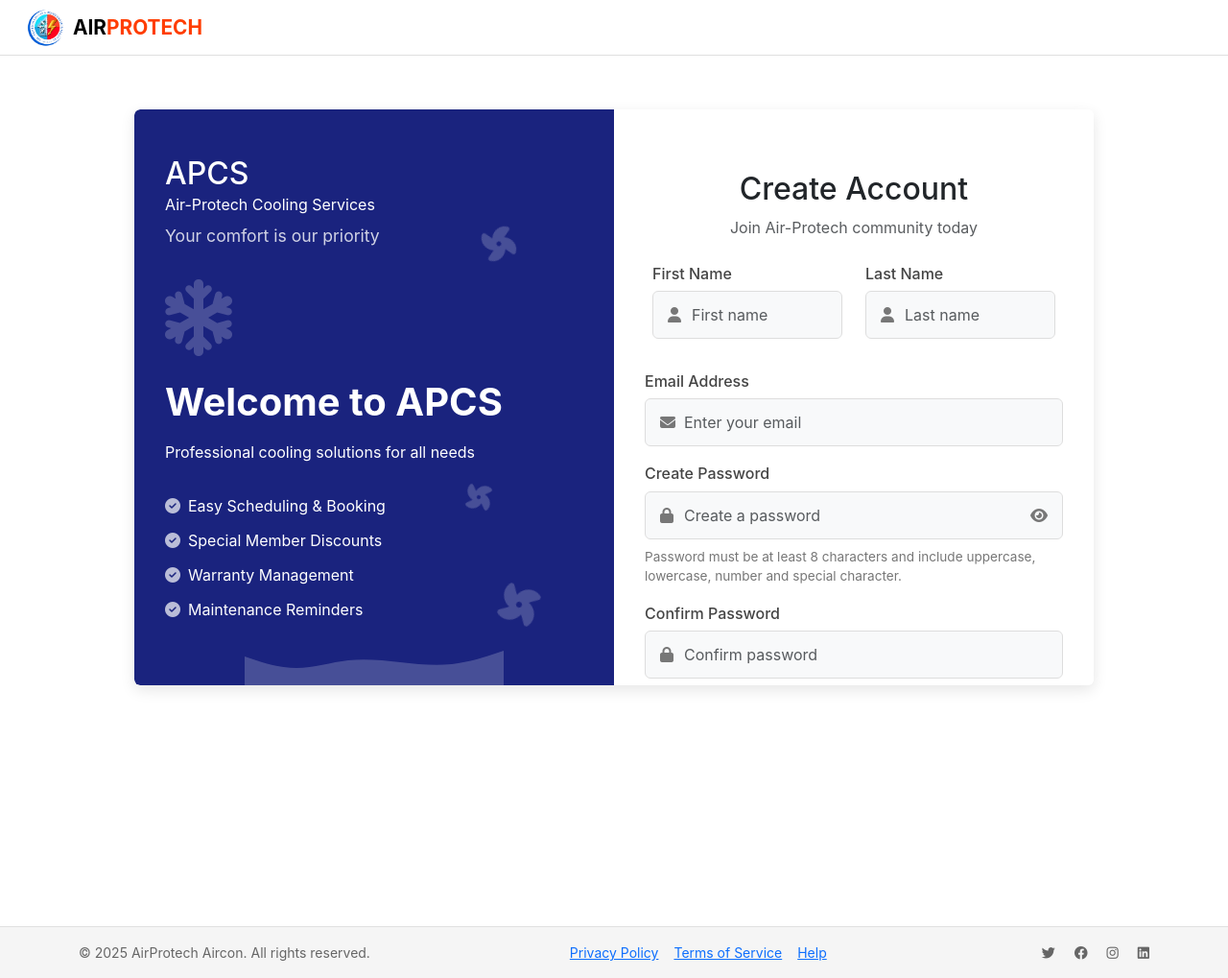
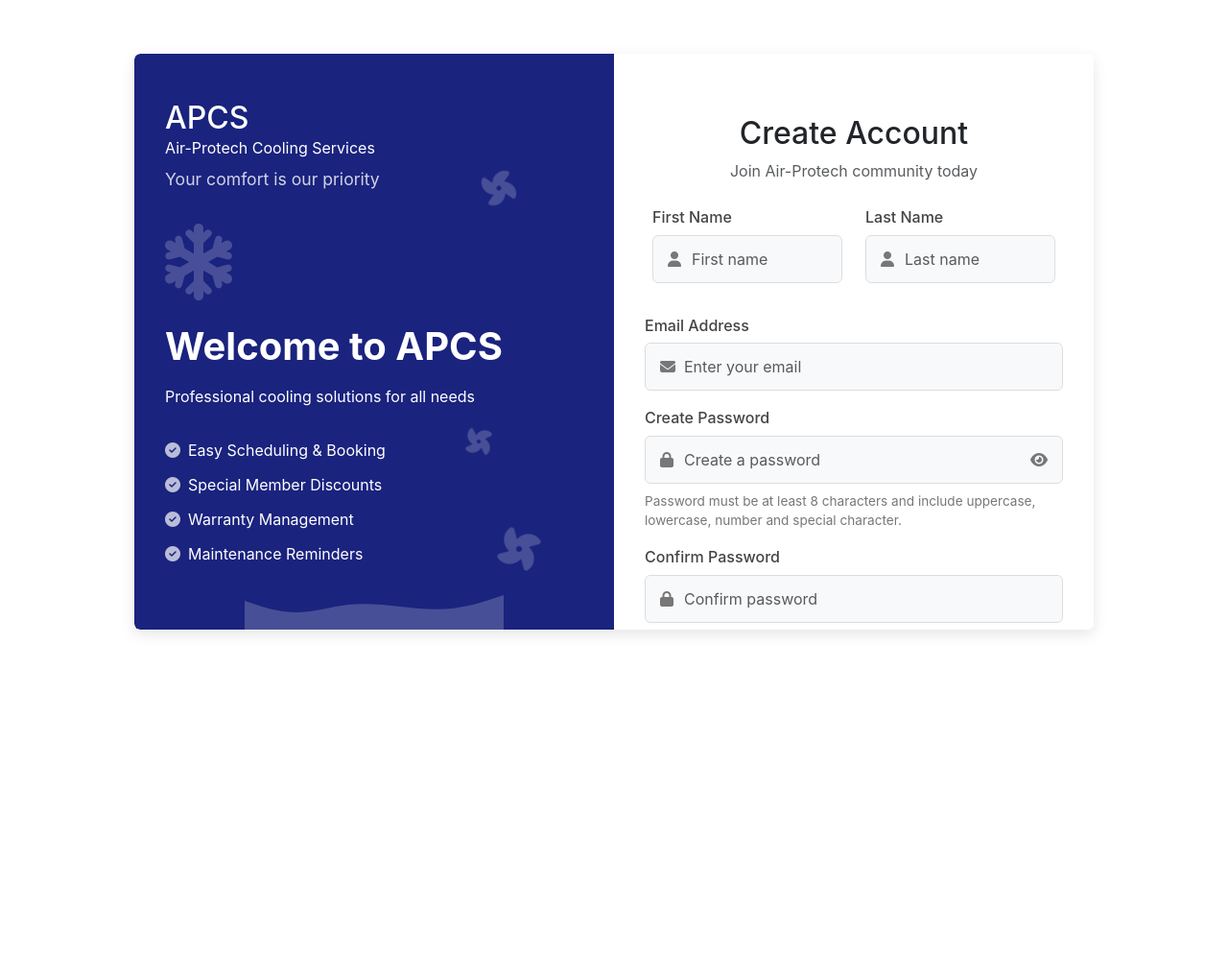
Before and after one commit to BlackShark404/airprotech-cooling, a PHP site: page /register in a window 1280 px wide. Shown: the whole page at 96% size. Run offline with PHP 8.4, Linux system fonts and the light colour scheme; data that the repository does not hold is empty; some libraries are stand-ins or nearby versions.

Commit message:
removed the header and footer in the login and register page

```diff
--- a/app/Views/auth/register.php
+++ b/app/Views/auth/register.php
@@ -12,18 +12,6 @@
     <link rel="stylesheet" href="/assets/css/auth.css">
 </head>
 <body>
-    <header>
-        <nav class="navbar navbar-expand navbar-light bg-white px-3">
-            <div class="container-fluid">
-                <img src="/assets/images/logo/Air-TechLogo.png" alt="Logo" class="rounded-circle me-2" width="40" height="40">
-                <a class="navbar-brand" href="/">AIR<span class="brand-red">PROTECH</span></a>
-                <div class="navbar-nav ms-auto">
-
-                </div>
-            </div>
-        </nav>
-    </header>
-
     <div class="main-content py-4">
         <div class="container">
             <div class="auth-container">
@@ -137,27 +125,6 @@
         </div>
     </div>
 
-    <footer class="py-3">
-        <div class="container">
-            <div class="d-flex justify-content-between align-items-center">
-                <div>
-                    © 2025 AirProtech Aircon. All rights reserved.
-                </div>
-                <div class="d-flex">
-                    <a href="#" class="me-3">Privacy Policy</a>
-                    <a href="#" class="me-3">Terms of Service</a>
-                    <a href="#">Help</a>
-                </div>
-                <div class="social-icons">
-                    <a href="#"><i class="fab fa-twitter"></i></a>
-                    <a href="#"><i class="fab fa-facebook"></i></a>
-                    <a href="#"><i class="fab fa-instagram"></i></a>
-                    <a href="#"><i class="fab fa-linkedin"></i></a>
-                </div>
-            </div>
-        </div>
-    </footer>
-
     <script>
         function showToast(title, message, type = 'success') {
             const toastEl = document.getElementById('liveToast');
```
Also changed, not shown: app/Views/auth/login.php (+1 -31 lines).
